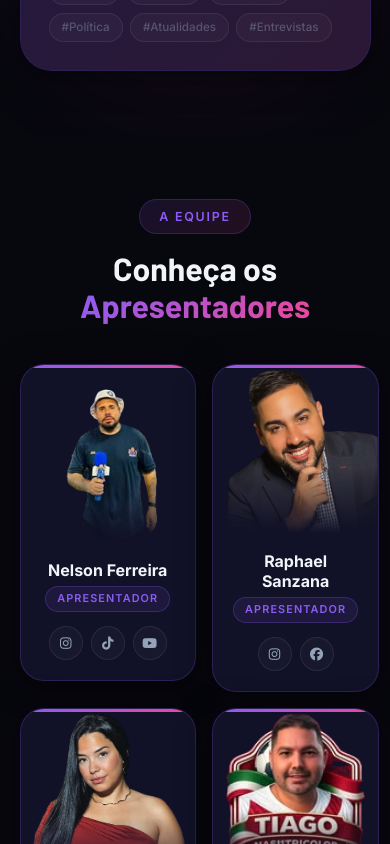
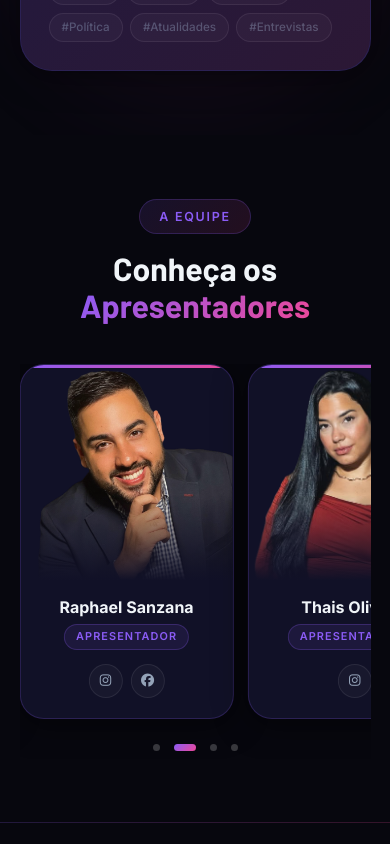
Before and after one commit to matteusmoreno/podtudo-website, a React (Create React App) app: page / in a window 390 px wide. Shown: the part 2140-2984 px from the top of the page. Built offline with nearby package versions, Linux system fonts and the light colour scheme; the HTML template or start-up script is replaced by a standard one.

Commit message:
refactor hosts section

```diff
--- a/src/components/Hosts.js
+++ b/src/components/Hosts.js
@@ -1,41 +1,65 @@
-import React from 'react';
+import React, { useEffect, useRef, useState } from 'react';
 import HOSTS from '../data/hosts';
 
 function Hosts() {
-  return (
-    <section className="hosts section" id="hosts" aria-labelledby="hosts-title">
-      <div className="container">
-        <div className="section-header" data-aos="fade-up">
-          <span className="section-tag">A Equipe</span>
-          <h2 className="section-title" id="hosts-title">
-            Conheça os <span className="gradient-text">Apresentadores</span>
-          </h2>
-        </div>
+  const swiperRef   = useRef(null);
+  const swiperInst  = useRef(null);
+  const [isMobile, setIsMobile] = useState(() => window.innerWidth <= 768);
 
-        <div className="hosts-grid">
-          {HOSTS.map(({ name, image, role, socials }, i) => (
+  /* track breakpoint */
+  useEffect(() => {
+    const mq = window.matchMedia('(max-width: 768px)');
+    const onChange = (e) => setIsMobile(e.matches);
+    mq.addEventListener('change', onChange);
+    return () => mq.removeEventListener('change', onChange);
+  }, []);
+
+  /* init / destroy swiper based on breakpoint */
+  useEffect(() => {
+    if (isMobile) {
+      if (!window.Swiper || !swiperRef.current || swiperInst.current) return;
+      swiperInst.current = new window.Swiper(swiperRef.current, {
+        slidesPerView: 2,
+        spaceBetween: 16,
+        grabCursor: true,
+        loop: true,
+        autoplay: { delay: 4000, disableOnInteraction: false, pauseOnMouseEnter: true },
+        pagination: { el: '.hosts-swiper-pagination', clickable: true },
+        breakpoints: {
+          360: { slidesPerView: 1.6, spaceBetween: 14 },
+          480: { slidesPerView: 2,   spaceBetween: 16 },
+          640: { slidesPerView: 2.4, spaceBetween: 18 },
+        },
+      });
+    } else {
+      if (swiperInst.current) {
+        swiperInst.current.destroy(true, true);
+        swiperInst.current = null;
+      }
+    }
+    return () => {
+      if (swiperInst.current) {
+        swiperInst.current.destroy(true, true);
+        swiperInst.current = null;
+      }
+    };
+  }, [isMobile]);
+
+  const cards = HOSTS.map(({ name, image, role, socials }, i) => (
     <article
       key={name}
-              className="host-card"
-              data-aos="fade-up"
-              data-aos-delay={i * 120}
+      className={isMobile ? 'swiper-slide host-card' : 'host-card'}
+      {...(!isMobile && { 'data-aos': 'fade-up', 'data-aos-delay': i * 120 })}
     >
       <div className="host-card-inner">
-                {/* Top accent line */}
         <div className="host-card-accent" aria-hidden="true" />
-
-                {/* Photo */}
         <div className="host-img-wrap">
           <img src={image} alt={`Foto de ${name}`} loading="lazy" />
           <div className="host-img-glow" aria-hidden="true" />
         </div>
-
-                {/* Info */}
         <div className="host-info">
           <h3 className="host-name">{name}</h3>
           <span className="host-role">{role}</span>
-
-                  {/* Social links — sempre visíveis, funciona em touch */}
           {socials.length > 0 && (
             <div className="host-social" role="list" aria-label={`Redes de ${name}`}>
               {socials.map(({ icon, href, label }) => (
@@ -56,8 +80,28 @@ function Hosts() {
         </div>
       </div>
     </article>
-          ))}
+  ));
+
+  return (
+    <section className="hosts section" id="hosts" aria-labelledby="hosts-title">
+      <div className="container">
+        <div className="section-header" data-aos="fade-up">
+          <span className="section-tag">A Equipe</span>
+          <h2 className="section-title" id="hosts-title">
+            Conheça os <span className="gradient-text">Apresentadores</span>
+          </h2>
         </div>
+
+        {isMobile ? (
+          <div className="hosts-swiper-wrap" data-aos="fade-up">
+            <div className="swiper hosts-swiper" ref={swiperRef}>
+              <div className="swiper-wrapper">{cards}</div>
+            </div>
+            <div className="hosts-swiper-pagination swiper-pagination" />
+          </div>
+        ) : (
+          <div className="hosts-grid">{cards}</div>
+        )}
       </div>
     </section>
   );
--- a/src/styles.css
+++ b/src/styles.css
@@ -1168,6 +1168,33 @@ ul    { list-style: none; }
   color: var(--text-secondary);
 }
 
+/* ── Hosts mobile Swiper ── */
+.hosts-swiper-wrap {
+  position: relative;
+  overflow: hidden;
+  padding-bottom: 2.5rem;
+}
+.hosts-swiper { overflow: visible; }
+.hosts-swiper .host-card { height: auto; }
+.hosts-swiper-pagination {
+  position: absolute;
+  bottom: 0; left: 0; right: 0;
+  display: flex;
+  justify-content: center;
+  gap: 6px;
+}
+.hosts-swiper-pagination .swiper-pagination-bullet {
+  width: 7px; height: 7px;
+  background: rgba(255, 255, 255, 0.2);
+  border-radius: 100px;
+  transition: width 0.3s ease, background 0.3s ease;
+  opacity: 1;
+}
+.hosts-swiper-pagination .swiper-pagination-bullet-active {
+  width: 22px;
+  background: var(--gradient-main);
+}
+
 /* ---------- HOSTS ---------- */
 .hosts {
   background: var(--bg-primary);
@@ -2351,11 +2378,6 @@ ul    { list-style: none; }
 
 /* --- Mobile portrait --- */
 @media (max-width: 480px) {
-  .hosts-grid {
-    grid-template-columns: repeat(2, 1fr);
-    gap: 1rem;
-  }
-
   .sponsors-grid {
     grid-template-columns: 1fr;
     max-width: 340px;
@@ -2418,7 +2440,6 @@ ul    { list-style: none; }
 
 /* --- Very small screens --- */
 @media (max-width: 360px) {
-  .hosts-grid { grid-template-columns: 1fr; }
   .hero-title  { font-size: 2.9rem; }
   .hero-inner  { padding-top: 4rem; padding-bottom: 2rem; gap: 1.25rem; }
   .hero-visual { max-width: 110px; }
```
Lines whose indentation alone changed are shown as unchanged.
